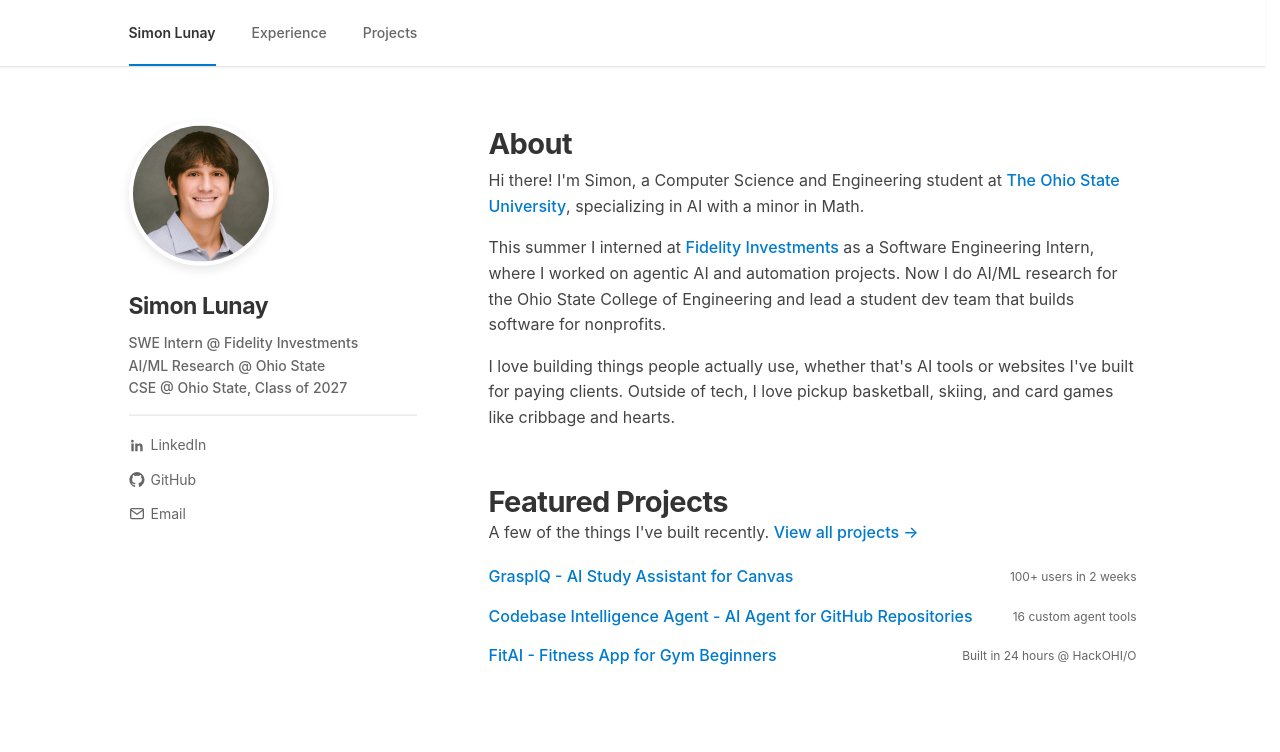
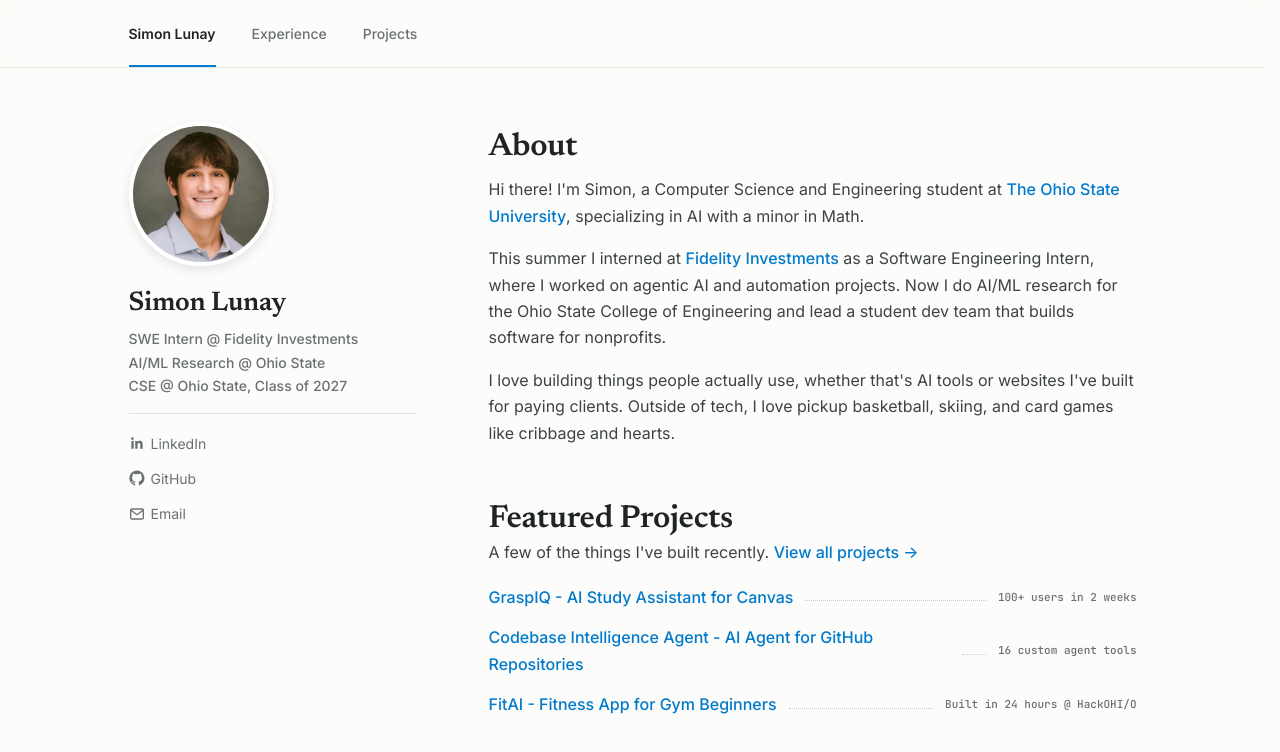
Before and after one commit to simonlunay/react-tailwind-portfolio, a React (Vite) app: page / in a window 1280 px wide. Shown: the top 752 px of the page. Built offline with nearby package versions, Linux system fonts and the light colour scheme.

Commit message:
offwhite

```diff
--- a/index.html
+++ b/index.html
@@ -8,6 +8,12 @@
     <meta
       name="description"
       content="Simon Lunay is a Computer Science and Engineering student at Ohio State, software engineering intern at Fidelity Investments, and AI/ML researcher."
+    />
+    <link rel="preconnect" href="https://fonts.googleapis.com" />
+    <link rel="preconnect" href="https://fonts.gstatic.com" crossorigin />
+    <link
+      href="https://fonts.googleapis.com/css2?family=Inter:wght@400;500;600;700&family=JetBrains+Mono:wght@500&family=Newsreader:opsz,wght@6..72,600&display=swap"
+      rel="stylesheet"
     />
     <link rel="canonical" href="https://www.simonlunay.com/" />
 
--- a/src/index.css
+++ b/src/index.css
@@ -1,14 +1,17 @@
 @import "tailwindcss";
 
 :root {
-  --text: #333;
-  --text-body: #444;
-  --muted: #666;
-  --rule: #e5e5e5;
+  --text: #1f2421;
+  --text-body: #3d4440;
+  --muted: #6b726e;
+  --rule: #e6e8e4;
   --blue: #007acc;
   --blue-dark: #005999;
   --tag-bg: #f0f8ff;
   --tag-border: #e0f2ff;
+  --bg: #fcfcfa;
+  --serif: "Newsreader", Georgia, serif;
+  --mono: "JetBrains Mono", ui-monospace, SFMono-Regular, Menlo, monospace;
 }
 
 html {
@@ -16,11 +19,10 @@ html {
 }
 
 body {
-  font-family: -apple-system, BlinkMacSystemFont, "Segoe UI", Roboto, Oxygen, Ubuntu, Cantarell,
-    sans-serif;
-  line-height: 1.6;
+  font-family: "Inter", -apple-system, BlinkMacSystemFont, "Segoe UI", Roboto, sans-serif;
+  line-height: 1.65;
   color: var(--text);
-  background: #fff;
+  background: var(--bg);
   min-height: 100vh;
 }
 
@@ -43,9 +45,9 @@ strong {
 /* Navigation */
 
 .navbar {
-  background: #fff;
+  background: rgba(252, 252, 250, 0.85);
+  backdrop-filter: blur(8px);
   border-bottom: 1px solid var(--rule);
-  box-shadow: 0 1px 3px rgba(0, 0, 0, 0.05);
   position: sticky;
   top: 0;
   z-index: 100;
@@ -119,9 +121,11 @@ strong {
 }
 
 .name {
-  font-size: 23px;
-  font-weight: 700;
-  letter-spacing: -0.02em;
+  font-family: var(--serif);
+  font-size: 27px;
+  font-weight: 600;
+  line-height: 1.2;
+  letter-spacing: -0.01em;
   margin-bottom: 7px;
 }
 
@@ -176,11 +180,12 @@ strong {
 /* Text sections */
 
 .text-section h2 {
-  font-size: 29px;
-  font-weight: 700;
+  font-family: var(--serif);
+  font-size: 32px;
+  font-weight: 600;
   line-height: 1.2;
-  letter-spacing: -0.02em;
-  margin: 6px 0;
+  letter-spacing: -0.01em;
+  margin: 6px 0 10px;
 }
 
 .text-section > p {
@@ -231,8 +236,23 @@ strong {
   font-weight: 500;
 }
 
+.project-item::after {
+  content: "";
+  order: 1;
+  flex: 1;
+  min-width: 24px;
+  border-bottom: 1px dotted #c4c9c5;
+  transform: translateY(4px);
+}
+
+.featured-project-link {
+  order: 0;
+}
+
 .featured-badge {
-  font-size: 12px;
+  order: 2;
+  font-family: var(--mono);
+  font-size: 11px;
   color: var(--muted);
   white-space: nowrap;
   flex-shrink: 0;
@@ -261,7 +281,7 @@ strong {
 }
 
 .project-card.project-highlight {
-  box-shadow: 0 0 0 2px rgba(0, 0, 0, 0.14);
+  box-shadow: inset 3px 0 0 var(--blue);
 }
 
 .project-header {
@@ -295,9 +315,10 @@ strong {
   background: var(--tag-bg);
   color: var(--blue);
   border: 1px solid var(--tag-border);
-  border-radius: 14px;
-  padding: 4px 10px;
-  font-size: 12px;
+  border-radius: 5px;
+  padding: 3px 8px;
+  font-family: var(--mono);
+  font-size: 11px;
   font-weight: 500;
   line-height: 1.4;
 }
```
